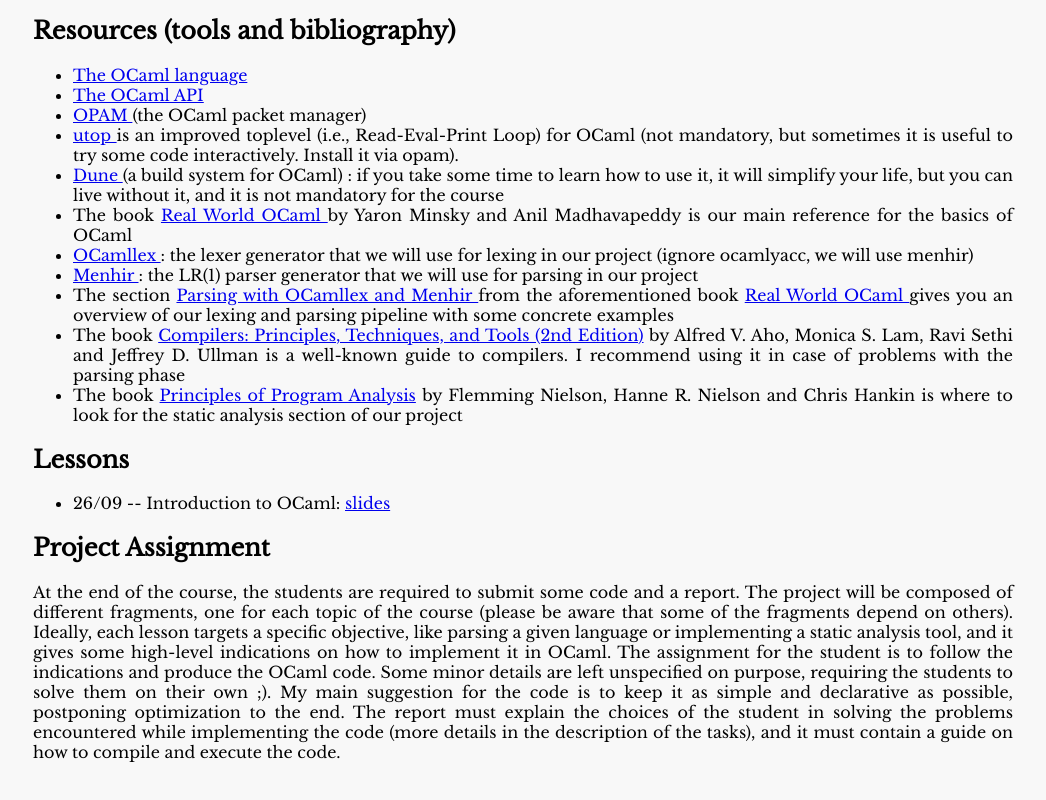
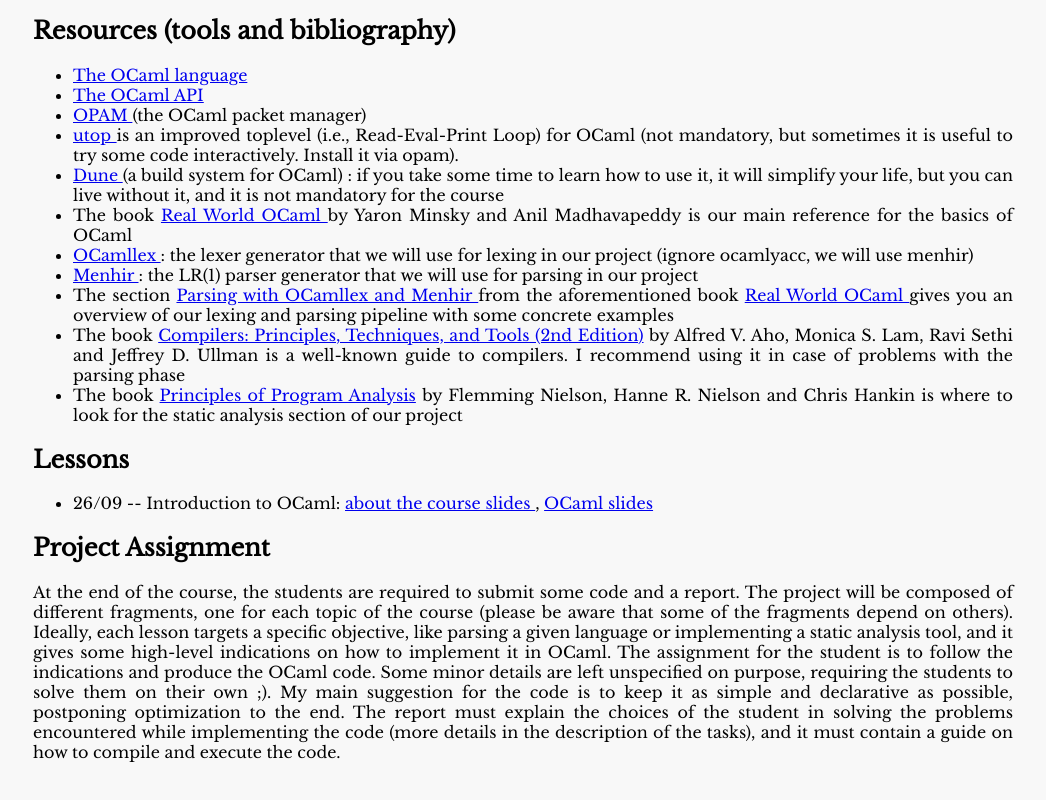
Before and after one commit to lceragioli/lceragioli.github.io, a plain HTML site: page pages/CourseLanguagesCompilersInterpreters.html in a window 1280 px wide. Shown: the part 663-1463 px from the top of the page, without its empty margins (117-1163 px from the left). Drawn offline with nearby package versions, Linux system fonts and the light colour scheme.

Commit message:
slides lezione 1

```diff
--- a/pages/CourseLanguagesCompilersInterpreters.html
+++ b/pages/CourseLanguagesCompilersInterpreters.html
@@ -102,7 +102,7 @@ Alfred V. Aho, Monica S. Lam, Ravi Sethi and Jeffrey D. Ullman is a well-known g
 		    <h2>Lessons</h2>
 		    <ul>
 				<li>
-					26/09 -- Introduction to OCaml: <a href="none"> slides </a>
+					26/09 -- Introduction to OCaml: <a href="Slides/intro.pdf"> about the course slides </a>, <a href="Slides/ocaml.pdf"> OCaml slides </a>
 				</li>
 			</ul>
 		</div>
```
Also changed, not shown: 2 other files.
